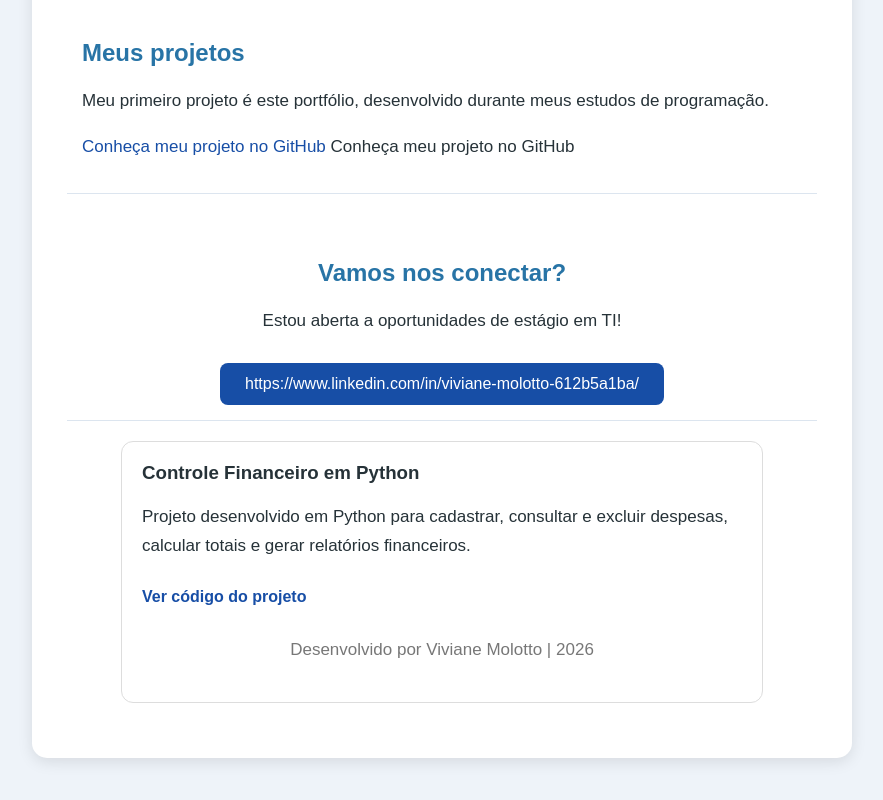
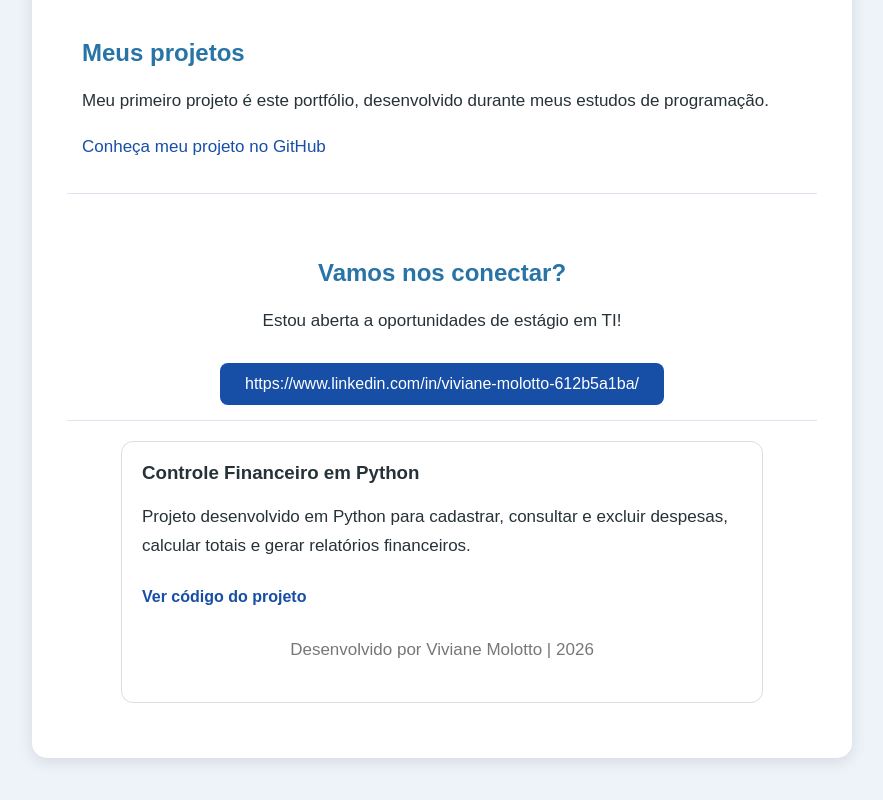
Before and after one commit to molottoviviane-hash/meu-primeiro-projeto-ti, a plain HTML site: page index.html in a window 1280 px wide. Shown: the part 855-1655 px from the top of the page, without its empty margins (198-1081 px from the left). Drawn offline with Linux system fonts and the light colour scheme.

Commit message:
Fix duplicate link text in index.html
Removed duplicate link text for GitHub project.

```diff
--- a/index.html
+++ b/index.html
@@ -54,8 +54,6 @@
 
             <p>
            <a href="https://github.com/molottoviviane-hash/meu-primeiro-projeto-ti" target="_blank">
-    Conheça meu projeto no GitHub
-</a>
                    Conheça meu projeto no GitHub
                 </a>
             </p>
```
